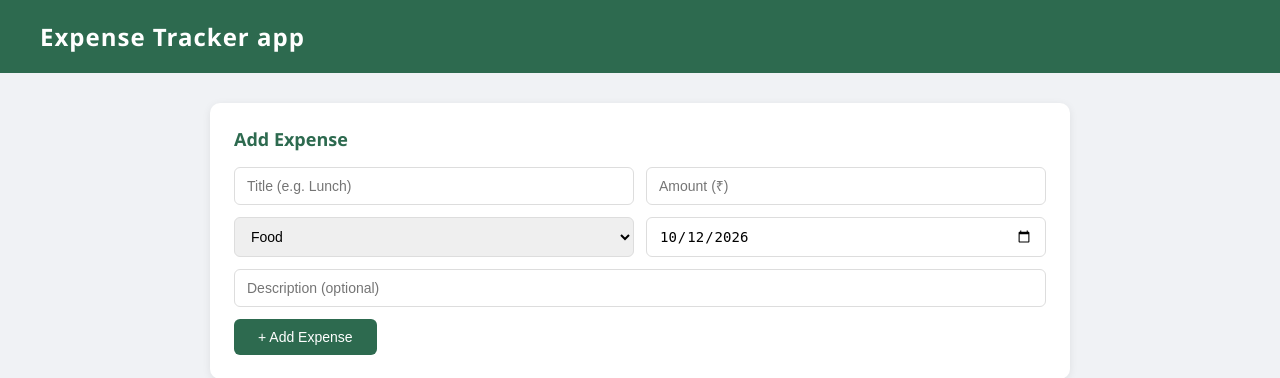
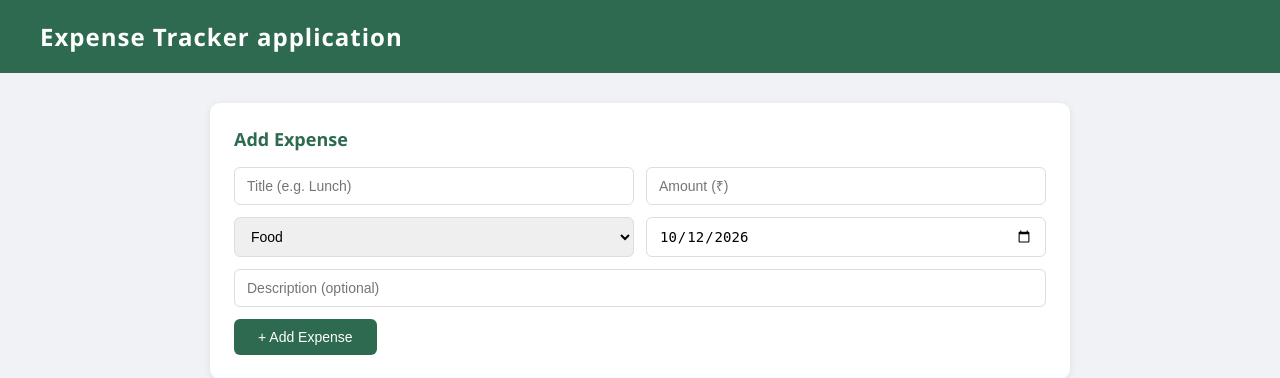
Before and after one commit to tanimamishra/expense-tracker, a Flask app: page / in a window 1280 px wide. Shown: the top 378 px of the page. Run offline with Flask 3, Linux system fonts and the light colour scheme; data that the repository does not hold is empty.

Commit message:
name update

```diff
--- a/templates/index.html
+++ b/templates/index.html
@@ -184,7 +184,7 @@
 </head>
 <body>
 
-<header>Expense Tracker app</header>
+<header>Expense Tracker application</header>
 
 <div class="container">
 
```
